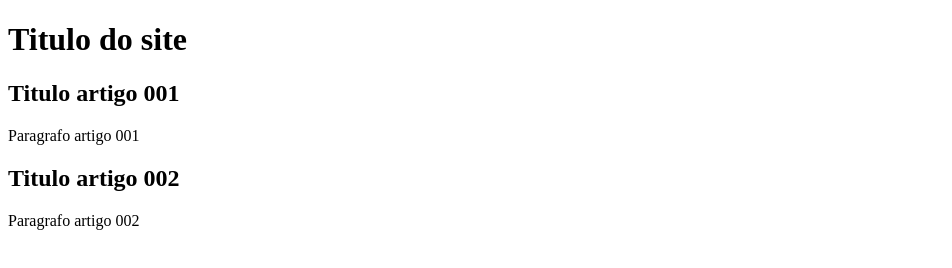
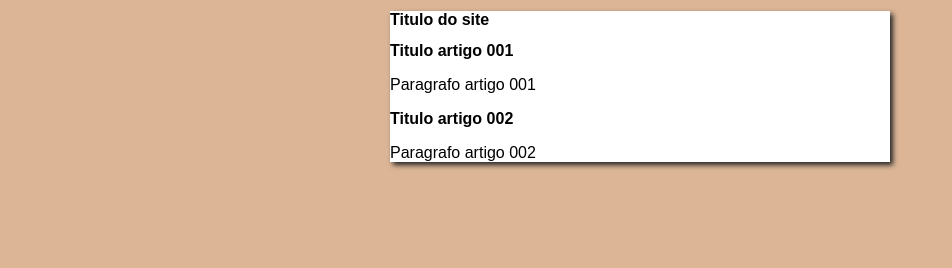
Before and after one commit to AdrianoVolter/projeto-site, a plain HTML site: page index.html in a window 1280 px wide. Shown: the whole page, without its empty margins (0-952 px from the left). Drawn offline with Linux system fonts and the light colour scheme.

Commit message:
Criando o design do site .

```diff
--- /dev/null
+++ b/estilos/style.css
@@ -0,0 +1,16 @@
+*{
+    font-family: Arial, Helvetica, sans-serif;
+    font-size: 16px;
+
+}
+
+body{
+    background-color: rgb(219, 181, 150);
+}
+
+main{
+    background-color: white;
+    width: 500px;
+    margin: auto;
+    box-shadow: 3px 3px 5px rgb(37, 36, 36);
+}
--- a/index.html
+++ b/index.html
@@ -4,6 +4,7 @@
     <meta charset="UTF-8">
     <meta http-equiv="X-UA-Compatible" content="IE=edge">
     <meta name="viewport" content="width=device-width, initial-scale=1.0">
+    <link rel="stylesheet" href="estilos/style.css">
     <title>Titulo do site</title>
 </head>
 <body>
```
